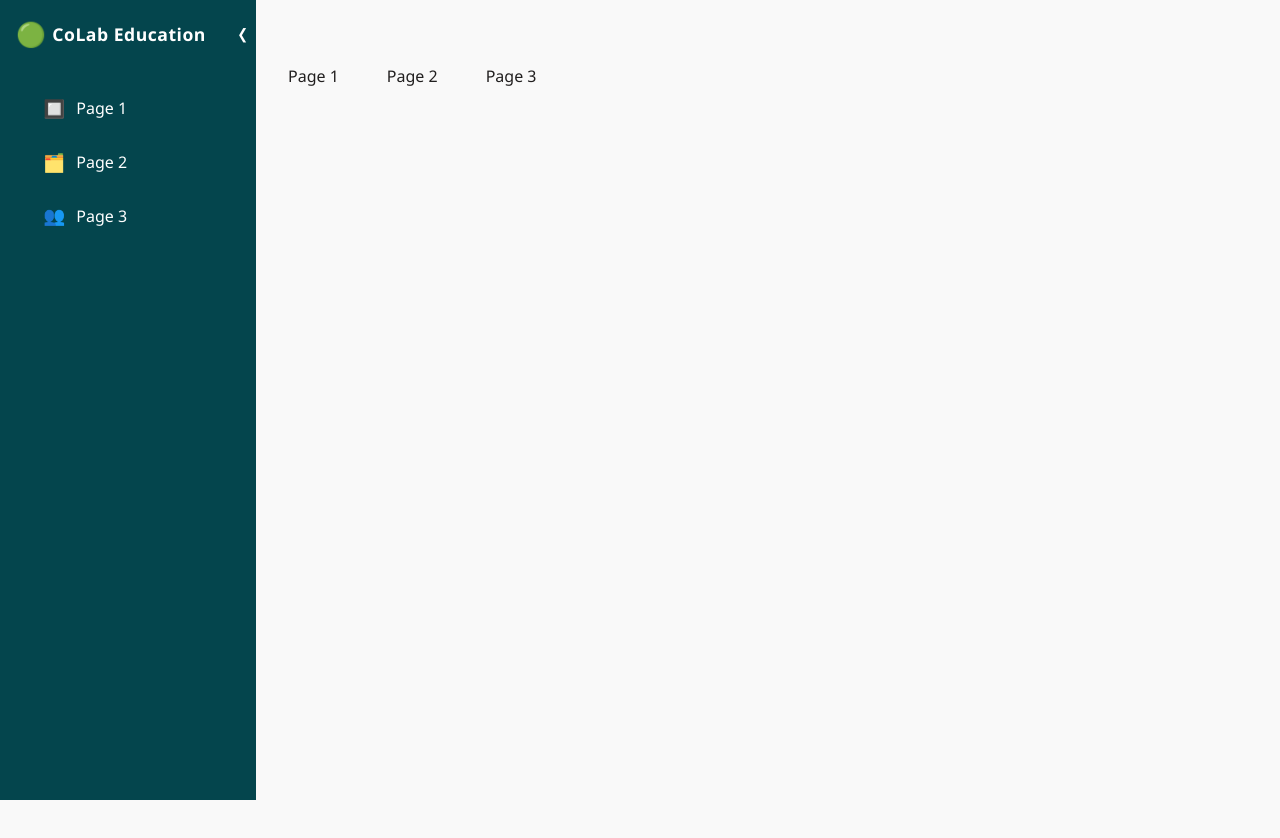
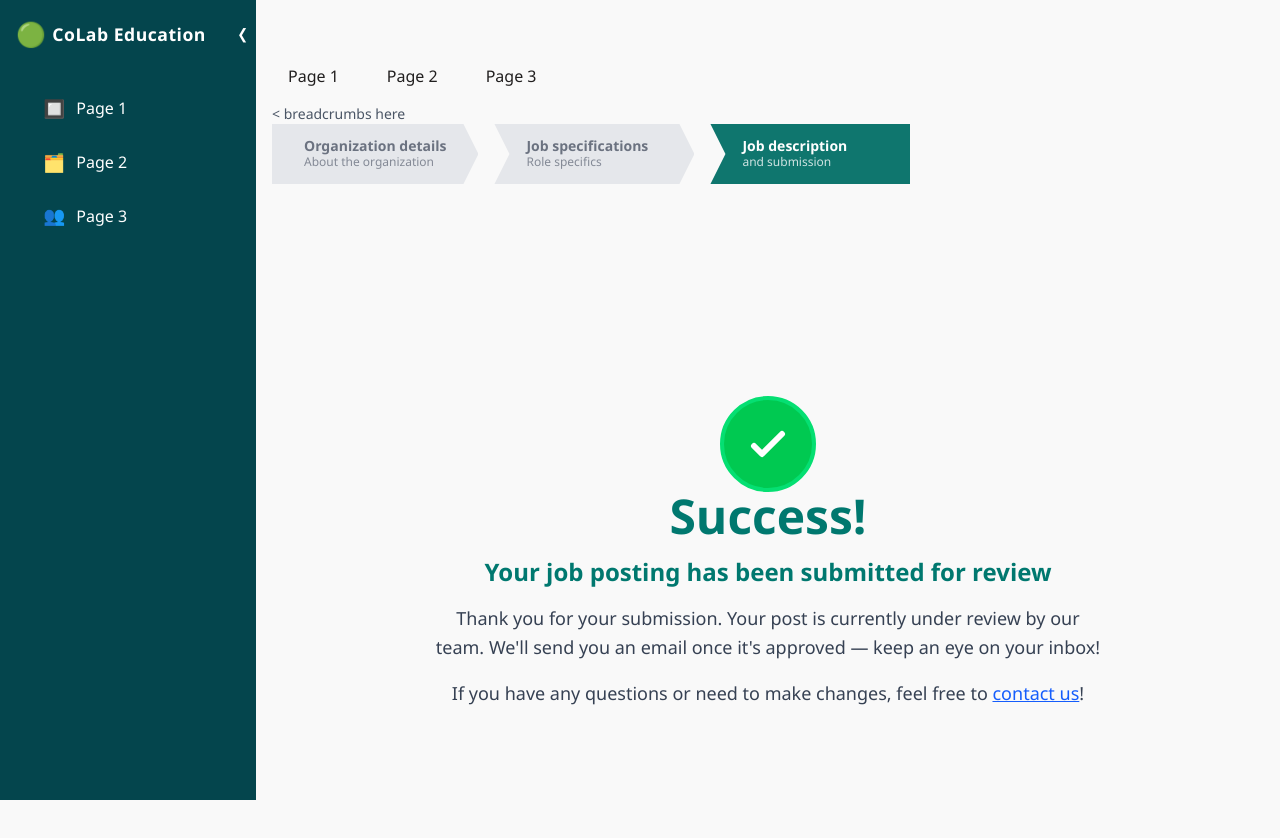
Before and after one commit to danielmason89/FDV_103_group_project_colab, a Vue app: page /page3-success in a window 1280 px wide. Shown: the top 838 px of the page. Before the commit the page ends 800 px from the top, so only its background shows below. Built offline with nearby package versions, Linux system fonts and the light colour scheme.

Commit message:
Implemented a Success and Failure page, as well as fixed the simple validation on form 2

```diff
--- a/src/router/index.ts
+++ b/src/router/index.ts
@@ -35,6 +35,16 @@ const router = createRouter({
       name: 'page3-form3',
       component: () => import('../views/Page3Form3.vue'),
     },
+    {
+      path: '/page3-success',
+      name: 'page3-success',
+      component: () => import('../views/Page3Success.vue'),
+    },
+    {
+      path: '/page3-failure',
+      name: 'page3-failure',
+      component: () => import('../views/Page3Failure.vue'),
+    },
   ],
 })
 
--- /dev/null
+++ b/src/views/Page3Failure.vue
@@ -0,0 +1,63 @@
+<script setup lang="ts">
+// Error page - no navigation logic needed
+</script>
+
+<template>
+  <div class="min-h-screen flex flex-col">
+    <div class="max-w-6xl mx-auto p-6 w-full">
+      <!-- Breadcrumb Navigation -->
+      <div class="mb-8">
+        <div class="flex items-center space-x-2 text-sm text-gray-600 mb-4">
+          <span>&lt; breadcrumbs here</span>
+        </div>
+
+        <div class="breadcrumb-container">
+          <div class="breadcrumb-step inactive">
+            <div class="breadcrumb-content">
+              <div class="font-semibold">Organization details</div>
+              <div class="text-sm">About the organization</div>
+            </div>
+          </div>
+          <div class="breadcrumb-step inactive">
+            <div class="breadcrumb-content">
+              <div class="font-semibold">Job specifications</div>
+              <div class="text-sm">Role specifics</div>
+            </div>
+          </div>
+          <div class="breadcrumb-step active last">
+            <div class="breadcrumb-content">
+              <div class="font-semibold">Job description</div>
+              <div class="text-sm">and submission</div>
+            </div>
+          </div>
+        </div>
+      </div>
+    </div>
+
+    <!-- Error Content - Centered -->
+    <div class="flex-1 flex items-center justify-center px-4 py-8">
+      <div class="text-left max-w-4xl mx-auto">
+        <!-- Error Title -->
+        <h1 class="text-3xl md:text-4xl lg:text-5xl font-bold text-teal-700 mb-6 md:mb-8 px-4">
+          Sorry, we encountered an issue
+        </h1>
+
+        <!-- Error Message -->
+        <div class="text-gray-700 text-base md:text-lg leading-relaxed px-4 space-y-4">
+          <p>
+            Something went wrong on our end. Please try submitting again We apologize for the
+            inconvenience.
+          </p>
+          <p>
+            Please refresh the page and try again. If the problem continues, please
+            <a href="#" class="text-blue-600 hover:text-blue-800 underline">contact support</a>
+          </p>
+        </div>
+      </div>
+    </div>
+  </div>
+</template>
+
+<style scoped>
+@import '../assets/shared-form-styles.css';
+</style>
--- a/src/views/Page3Form2.vue
+++ b/src/views/Page3Form2.vue
@@ -40,17 +40,9 @@ const qualifications = ref('')
 
 // Simple continue function
 function handleContinue() {
-  // Simple validation
-  if (!gradeLevel.value) {
-    alert('Please select a grade level')
-    return
-  }
+  // Simple validation - only required fields
   if (!compensation.value) {
     alert('Please select recognition and compensation')
-    return
-  }
-  if (!yearsOfExperience.value) {
-    alert('Please select years of experience required')
     return
   }
   if (!qualifications.value) {
--- a/src/views/Page3Form3.vue
+++ b/src/views/Page3Form3.vue
@@ -30,9 +30,19 @@ function handleSubmit() {
   }
 
   // If all validation passes, submit the form
-  alert('Job posting submitted for review!')
   // Here you would typically submit to an API
-  // For now, we'll just show success message
+  // For now, we'll simulate a successful submission
+
+  // Simulate API call success - redirect to success page
+  router.push('/page3-success')
+
+  // If you want to simulate potential failure scenarios, you could use:
+  // const randomSuccess = Math.random() > 0.1 // 90% success rate
+  // if (randomSuccess) {
+  //   router.push('/page3-success')
+  // } else {
+  //   router.push('/page3-failure')
+  // }
 }
 
 // Back button function
--- /dev/null
+++ b/src/views/Page3Success.vue
@@ -0,0 +1,89 @@
+<script setup lang="ts">
+// Success page - no navigation logic needed
+</script>
+
+<template>
+  <div class="min-h-screen flex flex-col">
+    <div class="max-w-6xl mx-auto p-6 w-full">
+      <!-- Breadcrumb Navigation -->
+      <div class="mb-8">
+        <div class="flex items-center space-x-2 text-sm text-gray-600 mb-4">
+          <span>&lt; breadcrumbs here</span>
+        </div>
+
+        <div class="breadcrumb-container">
+          <div class="breadcrumb-step inactive">
+            <div class="breadcrumb-content">
+              <div class="font-semibold">Organization details</div>
+              <div class="text-sm">About the organization</div>
+            </div>
+          </div>
+          <div class="breadcrumb-step inactive">
+            <div class="breadcrumb-content">
+              <div class="font-semibold">Job specifications</div>
+              <div class="text-sm">Role specifics</div>
+            </div>
+          </div>
+          <div class="breadcrumb-step active last">
+            <div class="breadcrumb-content">
+              <div class="font-semibold">Job description</div>
+              <div class="text-sm">and submission</div>
+            </div>
+          </div>
+        </div>
+      </div>
+    </div>
+
+    <!-- Success Content - Centered -->
+    <div class="flex-1 flex items-center justify-center px-4 py-8">
+      <div class="text-center max-w-2xl mx-auto">
+        <!-- Success Icon -->
+        <div class="flex justify-center mb-6 md:mb-8">
+          <div
+            class="w-20 h-20 md:w-24 md:h-24 bg-green-500 rounded-full flex items-center justify-center border-4 border-green-400"
+          >
+            <svg
+              class="w-10 h-10 md:w-12 md:h-12 text-white"
+              fill="none"
+              stroke="currentColor"
+              viewBox="0 0 24 24"
+            >
+              <path
+                stroke-linecap="round"
+                stroke-linejoin="round"
+                stroke-width="3"
+                d="M5 13l4 4L19 7"
+              ></path>
+            </svg>
+          </div>
+        </div>
+
+        <!-- Success Title -->
+        <h1 class="text-3xl md:text-4xl lg:text-5xl font-bold text-teal-700 mb-4 md:mb-6 px-4">
+          Success!
+        </h1>
+
+        <!-- Success Subtitle -->
+        <h2 class="text-xl md:text-2xl font-semibold text-teal-700 mb-6 md:mb-8 px-4">
+          Your job posting has been submitted for review
+        </h2>
+
+        <!-- Success Message -->
+        <div class="text-gray-700 text-base md:text-lg leading-relaxed px-4 space-y-4">
+          <p>
+            Thank you for your submission. Your post is currently under review by our team. We'll
+            send you an email once it's approved — keep an eye on your inbox!
+          </p>
+          <p>
+            If you have any questions or need to make changes, feel free to
+            <a href="#" class="text-blue-600 hover:text-blue-800 underline">contact us</a>!
+          </p>
+        </div>
+      </div>
+    </div>
+  </div>
+</template>
+
+<style scoped>
+@import '../assets/shared-form-styles.css';
+</style>
```
